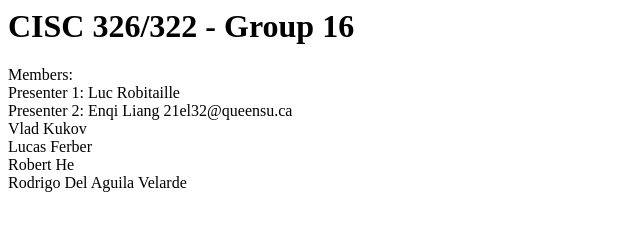
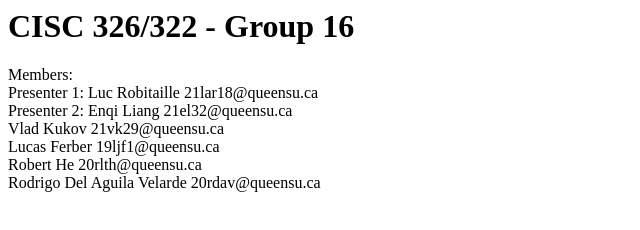
Before and after one commit to LuxsAtHome/CISC-326-322-Group-16, a plain HTML site: page index.html in a window 1280 px wide. Shown: the whole page, without its empty margins (0-640 px from the left). Drawn offline with Linux system fonts and the light colour scheme.

Commit message:
Update index.html
Added Emails.

```diff
--- a/index.html
+++ b/index.html
@@ -1,2 +1,3 @@
 <h1>CISC 326/322 - Group 16</h1>
-<p>Members:<br>Presenter 1: Luc Robitaille<br>Presenter 2: Enqi Liang 21el32@queensu.ca<br>Vlad Kukov<br>Lucas Ferber<br>Robert He<br>Rodrigo Del Aguila Velarde</p>
+<p>Members:<br>Presenter 1: Luc Robitaille 21lar18@queensu.ca<br>Presenter 2: Enqi Liang 21el32@queensu.ca<br>Vlad Kukov 21vk29@queensu.ca<br>Lucas Ferber 19ljf1@queensu.ca<br>
+  Robert He 20rlth@queensu.ca<br>Rodrigo Del Aguila Velarde 20rdav@queensu.ca</p>
```
